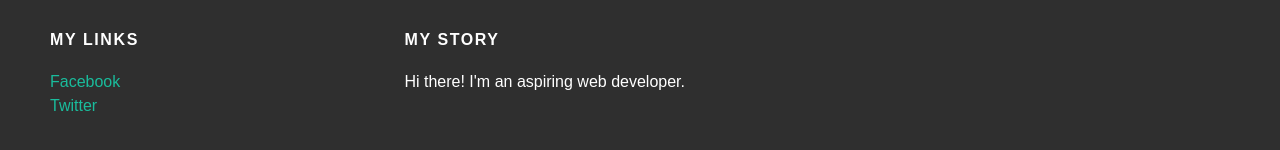
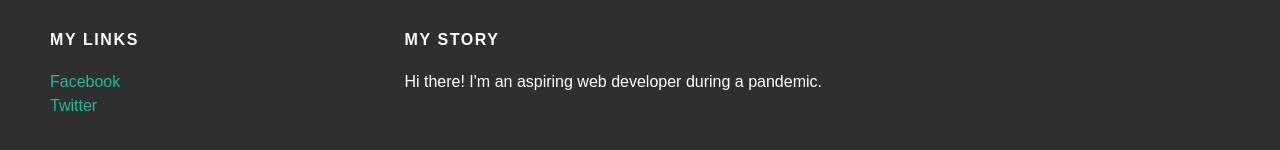
Before and after one commit to ShiftedReality007/shiftedreality007.github.io, a plain HTML site: page about.html in a window 1280 px wide. Shown: the part 772-922 px from the top of the page. Drawn offline with Linux system fonts and the light colour scheme; a web font is replaced by a local one.

Commit message:
Update about.html

```diff
--- a/about.html
+++ b/about.html
@@ -42,7 +42,7 @@
       </div>
     <div class="column">
     <h4>My Story</h4>
-    <p>Hi there! I'm an aspiring web developer.</p>
+    <p>Hi there! I'm an aspiring web developer during a pandemic.</p>
       </div>
   </div>
   </div>
```
